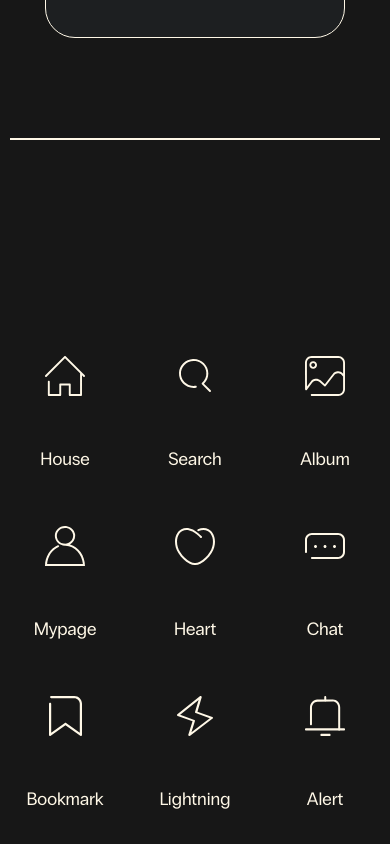
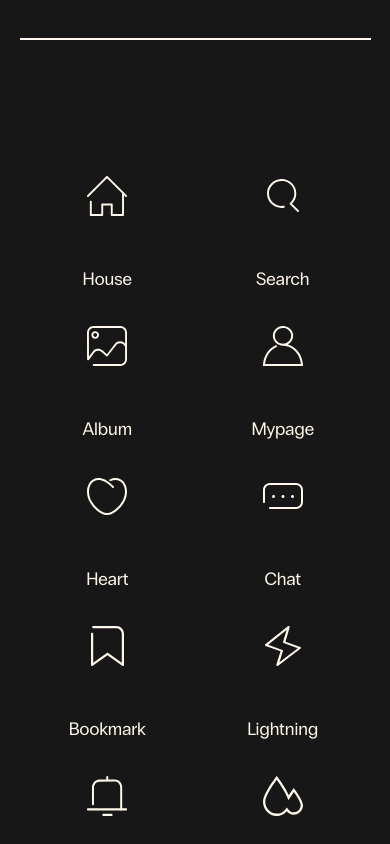
Before and after one commit to sienna0715/foorloop, a React (Vite) app: page /icons in a window 390 px wide. Shown: the part 1000-1844 px from the top of the page. Built offline with nearby package versions, Linux system fonts and the light colour scheme.

Commit message:
💄design/icons 페이지 반응형 수정

```diff
--- a/src/components/main/MainComponentItems.tsx
+++ b/src/components/main/MainComponentItems.tsx
@@ -11,7 +11,7 @@ const Container = styled.div`
   justify-content: space-between;
   align-items: center;
   flex-wrap: wrap;
-  @media screen and (max-width: 1024px) {
+  @media screen and (max-width: 1439px) {
     justify-content: center;
   }
 `;
--- a/src/pages/Icons.tsx
+++ b/src/pages/Icons.tsx
@@ -28,7 +28,7 @@ const Wrapper = styled.div`
     margin-bottom: 18rem;
   }
   @media screen and (max-width: ${BREAKPOINTMOBILE}px) {
-    margin: 0 1rem;
+    margin: 0;
     margin-bottom: 10rem;
   }
 `;
@@ -42,6 +42,12 @@ const PreView = styled.div`
   justify-content: center;
   align-items: center;
   gap: 13rem;
+  @media screen and (max-width: ${BREAKPOINTTABLET}px) {
+    gap: 8rem;
+  }
+  @media screen and (max-width: ${BREAKPOINTMOBILE}px) {
+    gap: 5rem;
+  }
 `;
 
 const IconPreView = styled.div`
@@ -60,6 +66,14 @@ const ZoomIcon = styled.div<{ $fill: string }>`
     props.$fill === 'true' ? PALLETTE_MAIN.main : PALLETTE_MAIN.sub_main};
   border: 2px solid ${PALLETTE_MAIN.sub_main};
   border-radius: 50%;
+  @media screen and (max-width: ${BREAKPOINTDESKTOP}px) {
+    width: 55rem;
+    height: 55rem;
+    > svg {
+      width: 30rem;
+      height: 30rem;
+    }
+  }
   @media screen and (max-width: ${BREAKPOINTTABLET}px) {
     width: 40rem;
     height: 40rem;
@@ -67,13 +81,13 @@ const ZoomIcon = styled.div<{ $fill: string }>`
       width: 20rem;
       height: 20rem;
     }
-    @media screen and (max-width: ${BREAKPOINTMOBILE}px) {
-      width: 30rem;
-      height: 30rem;
-      > svg {
-        width: 15rem;
-        height: 15rem;
-      }
+  }
+  @media screen and (max-width: ${BREAKPOINTMOBILE}px) {
+    width: 28rem;
+    height: 28rem;
+    > svg {
+      width: 15rem;
+      height: 15rem;
     }
   }
 `;
@@ -263,14 +277,30 @@ const SizeInput = styled.input`
 `;
 
 const IconsList = styled.div`
-  width: 100%;
-  padding-top: 18rem;
-  display: flex;
-  justify-content: space-around;
+  width: 90%;
+  max-width: 192rem;
+  padding-top: 10rem;
+  display: grid;
+  justify-content: center;
+  justify-items: center;
   align-items: center;
-  flex-wrap: wrap;
-  gap: 2rem;
+  grid-template-columns: repeat(6, 1fr);
+  grid-template-rows: repeat(3, 1fr);
+  grid-gap: 2rem;
   border-top: 2px solid ${PALLETTE_MAIN.sub_main};
+  @media screen and (max-width: 1004px) {
+    grid-template-columns: repeat(5, 1fr);
+  }
+  @media screen and (max-width: 870px) {
+    grid-template-columns: repeat(4, 1fr);
+  }
+  @media screen and (max-width: ${BREAKPOINTTABLET}px) {
+    grid-template-columns: repeat(3, 1fr);
+    grid-gap: 0rem;
+  }
+  @media screen and (max-width: ${BREAKPOINTMOBILE}px) {
+    grid-template-columns: repeat(2, 1fr);
+  }
 `;
 
 const IconListItem = styled.div`
```
